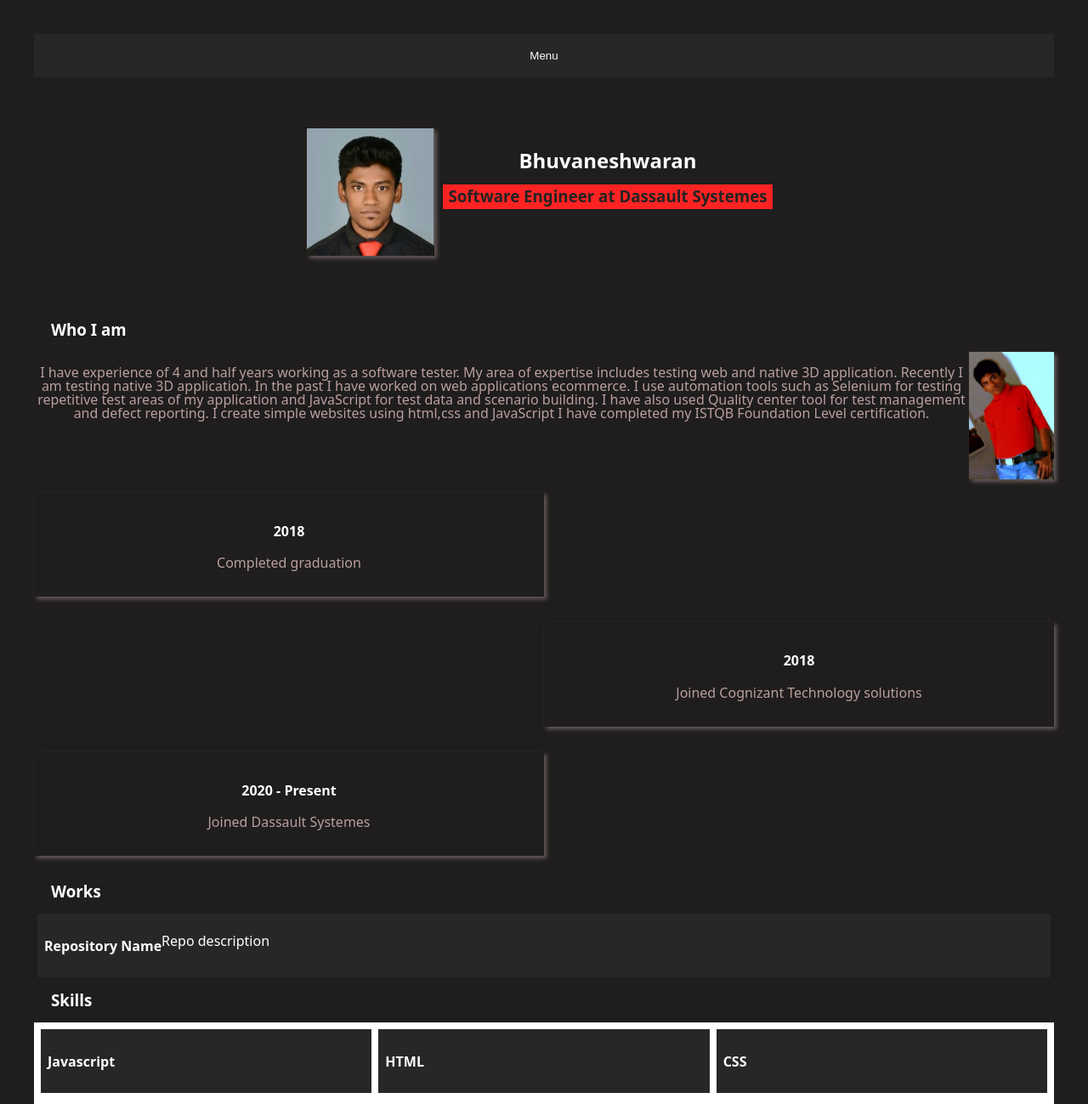
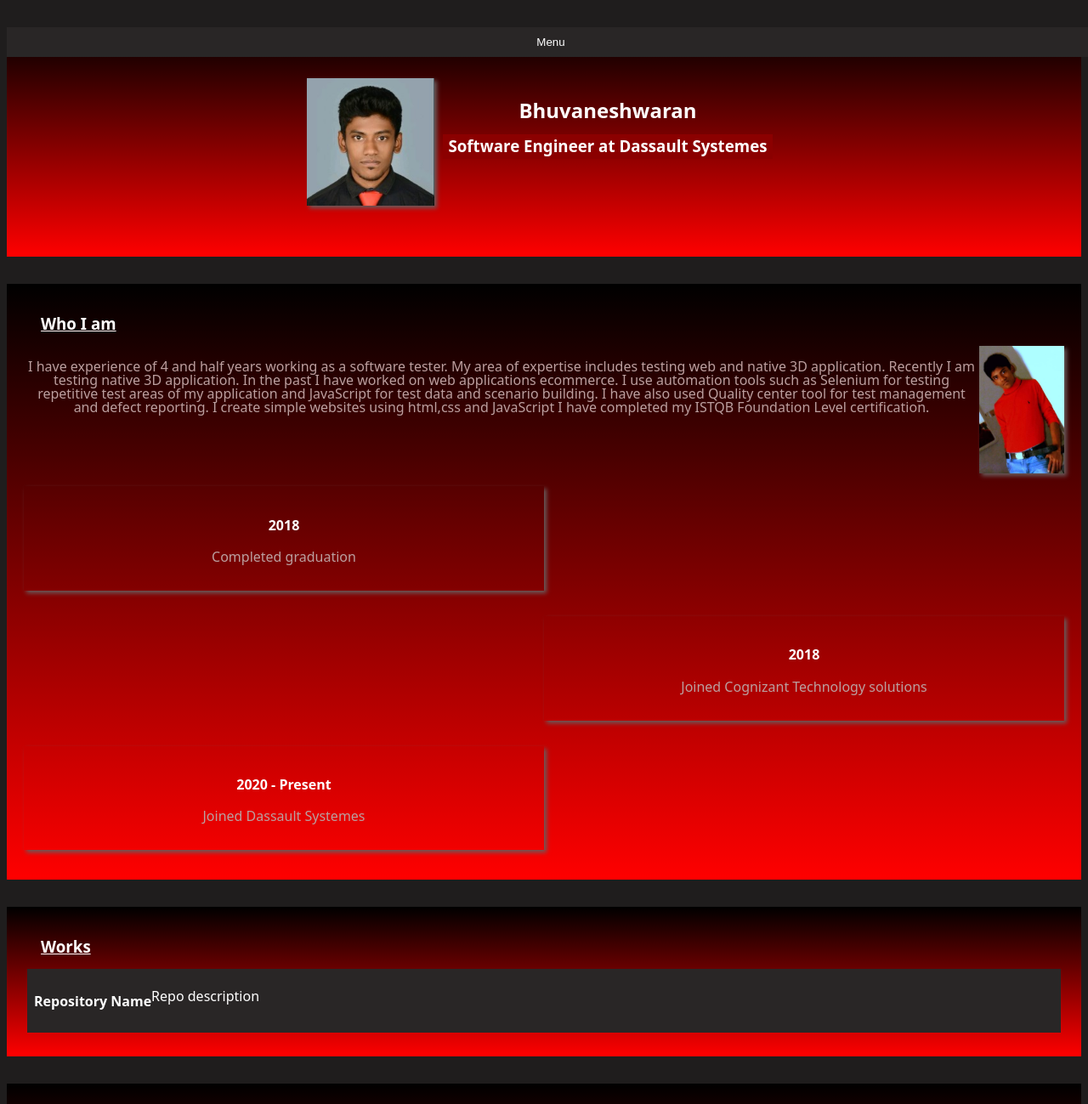
Before and after one commit to Bhuvan-Rm/bhuvan-portfolio, a plain HTML site: page index.html in a window 1280 px wide. Shown: the top 1299 px of the page at 85% size. Drawn offline with Linux system fonts and the light colour scheme; no server answers.

Commit message:
updated background

```diff
--- a/index.html
+++ b/index.html
@@ -28,6 +28,7 @@
         </nav>
     </header>
 
+    <div class="main">
     <!-- Introduction -->
     <section class="intro" id="home">
         <img src="img/Bhuvan.jpg" alt="a picture of Bhuvan" class="profile-img">
@@ -45,7 +46,7 @@
     <!-- About me -->
     <section class="about-me" id="about">
 
-        <h3 class="section-title">Who I am</h3>
+        <h3 class="section-title bold">Who I am</h3>
         <p class="desc"></p>
         <article id="article-about-me">
             <div class="about-me__body">
@@ -82,7 +83,7 @@
 
     <!-- Work -->
     <section id="project" class="container">
-        <h3 class="section-title">Works</h3>
+        <h3 class="section-title bold">Works</h3>
         <article id="projects">
             <article class="skill-card zoom">
                 <h4 class="repo-name">Repository Name</h4>
@@ -93,7 +94,7 @@
 
     <!-- Skills -->
     <section id="skills" class="container">
-        <h3 class="section-title">Skills</h3>
+        <h3 class="section-title bold">Skills</h3>
         <article id="article-skills">
             <article class="skill-card zoom">
                 <h4 class="skill-name">Javascript</h4>
@@ -123,7 +124,7 @@
 
     <!-- Social -->
     <footer id="social">
-        <h3 class="section-title">Social</h3>
+        <h3 class="section-title bold">Social</h3>
         <div class="social-list">
             <div class="contact">
                 <img src="img/icons8-github-48.svg" alt="github" class="logo">
@@ -137,6 +138,7 @@
             </div>
         </div>
     </footer>
+</div>
 </body>
 
 </html>
--- a/style.css
+++ b/style.css
@@ -3,7 +3,6 @@ body {
     font-family: system-ui, -apple-system, BlinkMacSystemFont, 'Segoe UI', Roboto, Oxygen, Ubuntu, Cantarell, 'Open Sans', 'Helvetica Neue', sans-serif;
     background: rgb(31, 29, 29);
     color: #ffffff;
-    margin: 20px;
     line-height: 1em;
     text-align: center;
     height: 100%;
@@ -27,6 +26,13 @@ body {
 .section-title {
     text-align: left;
     margin-left: 20px;
+    text-decoration:underline;
+}
+
+section,footer{
+    margin-top: 2em;
+    background:linear-gradient(black,red);
+    padding: 20px;
 }
 
 a {
@@ -40,7 +46,15 @@ a {
     height: 36px;
 }
 
+
+
 /* Header section  */
+
+header{
+    position: fixed;
+    height: 100px;
+    width: 100%;
+}
 .nav__list {
     list-style: none;
 }
@@ -59,6 +73,8 @@ a {
     display: none;
     overflow: hidden;
     margin: 0px;
+    background-color: rgb(41, 38, 38);
+
 }
 
 .nav__list {
@@ -70,7 +86,7 @@ button {
     background-color: rgb(41, 38, 38);
     color: white;
     cursor: pointer;
-    padding: 18px;
+    padding: 10px;
     width: 100%;
     border: none;
     outline: none;
@@ -85,9 +101,9 @@ button {
 }
 
 #position {
-    background-color: rgb(253, 35, 35);
+    background-color: darkred;
     padding: 0.35em;
-    color: rgb(37, 34, 34);
+
 }
 
 
@@ -152,17 +168,14 @@ section.intro {
   }
 
 
-
-
-
-
 /* Skill section details */
 #article-skills{
     display: flex;
     justify-content: center;
     flex-wrap: wrap;
     padding: 0 4px;
-    background-color: #ffffff;
+    background-color: darkred;
+
 }
 .skill-card{
     display: flex;
@@ -181,6 +194,10 @@ section.intro {
     flex: 1;
     justify-content: center;
     align-content: end;
+}
+#social{
+    border: 2px dotted white;
+    margin: 10px 10px 30px 10px ;
 }
 
 .contact {
```
